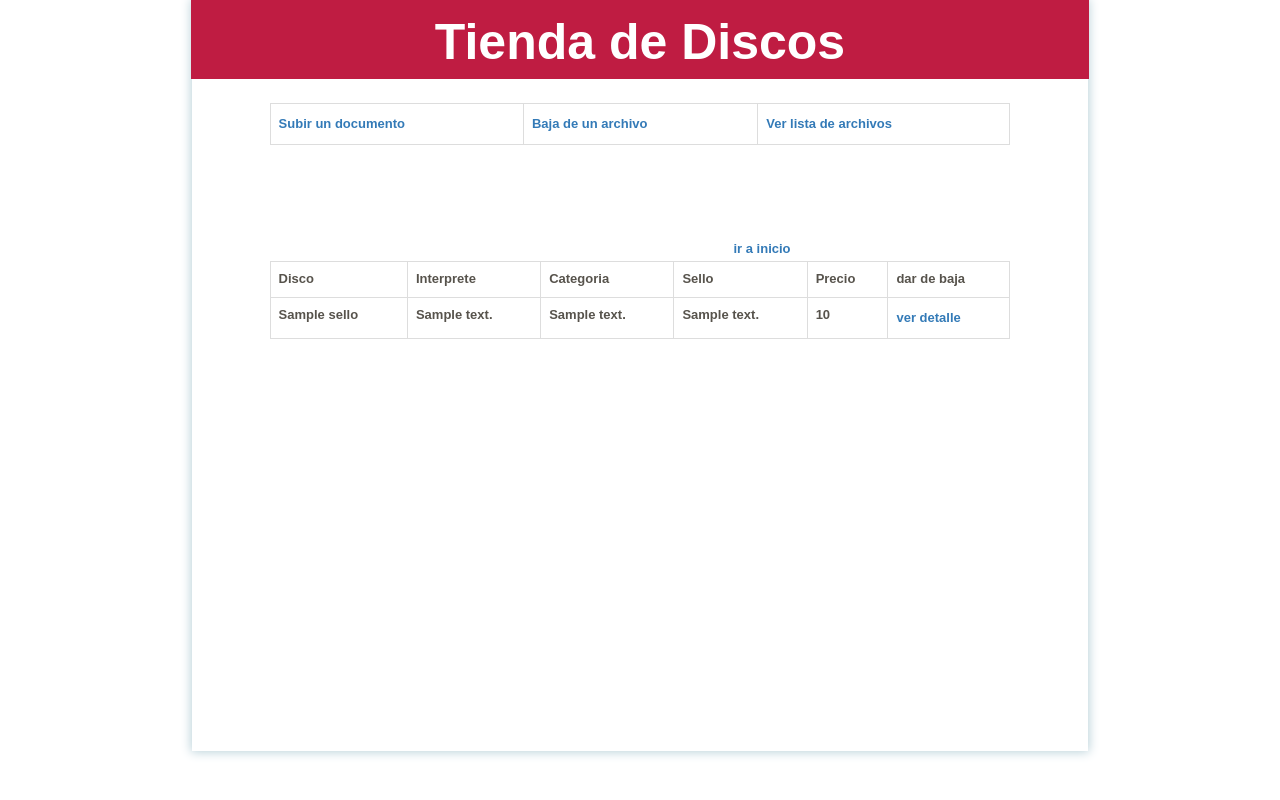
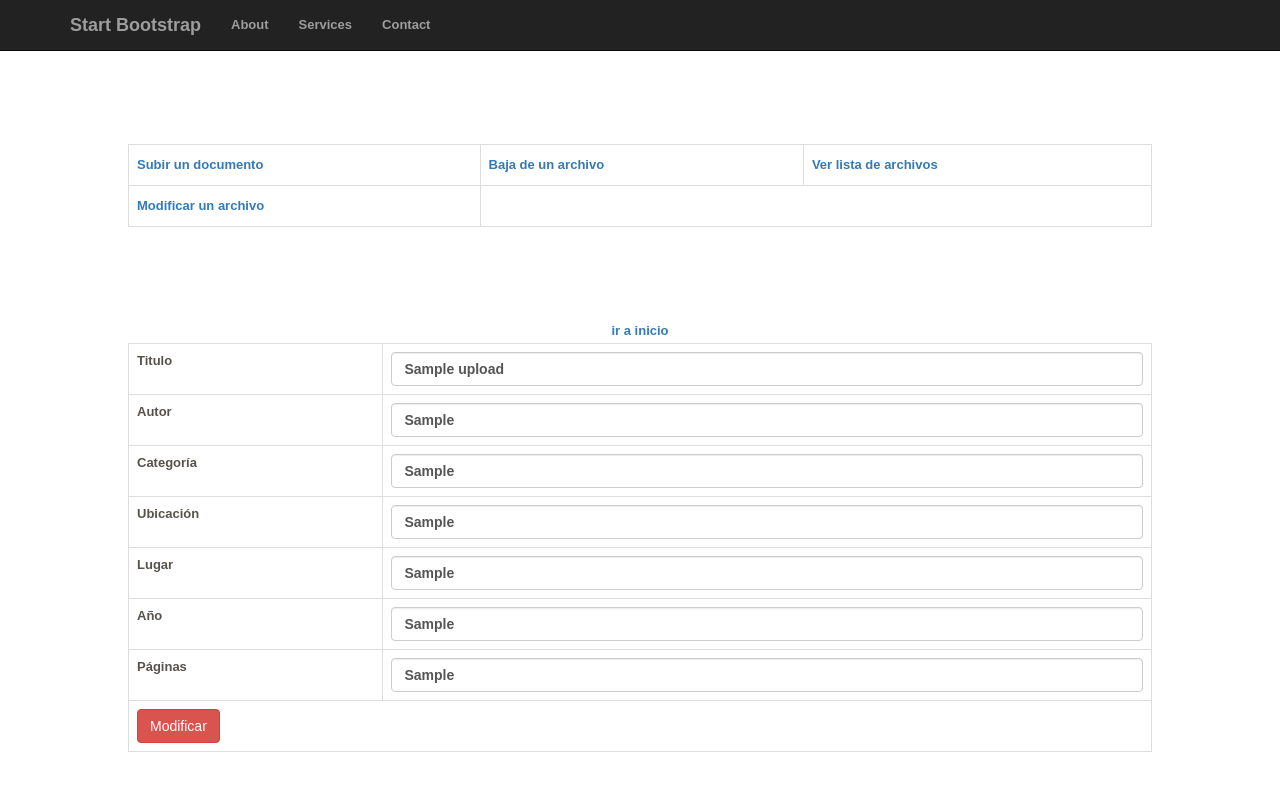
Before and after one commit to FedeGuastadisegni/ProyectoAAA, a PHP site: page /disco_mod.php?id=1 in a window 1280 px wide; the page is wider, and only the part inside the window is pictured. Run offline with PHP 8.4, Linux system fonts and the light colour scheme; tables that the repository leaves empty or names only in its code hold one stand-in row (values such as "Sample post"); data that the repository does not hold is empty.

Commit message:
1.2 - Modulo de modificacion terminado

```diff
--- a/disco_mod.php
+++ b/disco_mod.php
@@ -7,14 +7,39 @@
 </head>
 <body>
      <body>
-     <div id="wrapper" align="center">
-     <div id="content" class="row">
-          <section>
-               <a style="text-decoration:none;" href="index.php">
-                    <div id="cabeceraB" class="header">Tienda de Discos</div>
-                </a>
-          </section><br>
-          <?php
+			 <nav class="navbar navbar-inverse navbar-fixed-top" role="navigation">
+		         <div class="container">
+		             <!-- Brand and toggle get grouped for better mobile display -->
+		             <div class="navbar-header">
+		                 <button type="button" class="navbar-toggle" data-toggle="collapse" data-target="#bs-example-navbar-collapse-1">
+		                     <span class="sr-only">Toggle navigation</span>
+		                     <span class="icon-bar"></span>
+		                     <span class="icon-bar"></span>
+		                     <span class="icon-bar"></span>
+		                 </button>
+		                 <a class="navbar-brand" href="#">Start Bootstrap</a>
+		             </div>
+		             <!-- Collect the nav links, forms, and other content for toggling -->
+		             <div class="collapse navbar-collapse" id="bs-example-navbar-collapse-1">
+		                 <ul class="nav navbar-nav">
+		                     <li>
+		                         <a href="#">About</a>
+		                     </li>
+		                     <li>
+		                         <a href="#">Services</a>
+		                     </li>
+		                     <li>
+		                         <a href="#">Contact</a>
+		                     </li>
+		                 </ul>
+		               </div>
+		             			<!-- /.navbar-collapse -->
+		             	</div>
+		             	<!-- /.container -->
+		             </nav>
+
+		           <br><br><br><br><br><br>
+<?php
 
 include 'menu.php';
 
@@ -22,121 +47,114 @@ $_GET = clean($_GET);
 $_POST = clean($_POST);
 
 if ($_POST[subgrabar]) {
-     if ($_POST[nombre]) {
-          $sql = "update disco set";
-          $sql .= " nom_d = '".$_POST[nombre]."', ";
-          $sql .= " cod_i = ".$_POST[interprete].", ";
-          $sql .= " cant_d = ".$_POST[stock].", ";
-          $sql .= " cod_s = ".$_POST[sello].", ";
-          $sql .= " cod_cat = ".$_POST[categoria].", ";
-          $sql .= " precio_d = ".$_POST[precio];
-          $sql .= " where cod_d = ".$_POST[cod_d];
+     if ($_POST[titulo]) {
+          $sql = "update tbl_uploads set";
+          $sql .= " titulo = '".$_POST[titulo]."', ";
+          $sql .= " autor = '".$_POST[autor]."', ";
+          $sql .= " categoria = '".$_POST[categoria]."', ";
+          $sql .= " ubicacion = '".$_POST[ubicacion]."', ";
+          $sql .= " lugar = '".$_POST[lugar]."', ";
+          $sql .= " ano = '".$_POST[ano]."', ";
+					$sql .= " pagina = '".$_POST[pagina]."'";
+          $sql .= " where id = ".$_POST[id];
+
+					//echo $sql;
 
           $res = mysql_query($sql);
+					if ( !empty( $error = mysql_error() ) )
+					{
+					    echo 'Mysql error '. $error ."<br />\n";
+					}
      }
 
-     $_GET[cod_d]=$_POST[cod_d];
+     $_GET[id]=$_POST[id];
 }
 
-if ($_GET[cod_d]) {
+if ($_GET[id]) {
 
-     $sql_d  = " select * from disco, categoria, interprete, sello";
-     $sql_d .= " where disco.cod_cat = categoria.cod_cat";
-     $sql_d .= " and disco.cod_i = interprete.cod_i";
-     $sql_d .= " and disco.cod_s = sello.cod_s";
-     $sql_d .= " and disco.cod_d = ".$_GET[cod_d];
-     $sql_d .= " order by fec_d desc";
+     $sql_d  = " select * from tbl_uploads";
+     $sql_d .= " where id = ".$_GET[id];
+     $sql_d .= " order by titulo desc";
 
      $res_d = mysql_query($sql_d);
      $row_d = mysql_fetch_array($res_d);
 
      echo '<form method=POST action="?">';
 
-     $res = mysql_query("select * from interprete order by desc_i asc");
+     $res = mysql_query("select * from tbl_uploads order by titulo asc");
      while ($row = mysql_fetch_array($res))  {
-          if ($row[cod_i]==$row_d[cod_i])
-               $select1 .= "<option selected value=$row[cod_i]>$row[desc_i]</option>";
+          if ($row[id]==$row_d[id])
+               $select1 .= "<option selected value=$row[id]>$row[id]</option>";
           else
-               $select1 .= "<option value=$row[cod_i]>$row[desc_i]</option>";
+               $select1 .= "<option value=$row[id]>$row[id]</option>";
      }
 
-     $res = mysql_query("select * from categoria order by desc_cat asc");
-     while ($row = mysql_fetch_array($res))  {
-          if ($row[cod_cat]==$row_d[cod_cat])
-               $select2 .= "<option selected value=$row[cod_cat]>$row[desc_cat]</option>";
-          else
-               $select2 .= "<option value=$row[cod_cat]>$row[desc_cat]</option>";
-     }
 
-     $res = mysql_query("select * from sello order by desc_s asc");
-     while ($row = mysql_fetch_array($res))  {
-          if ($row[cod_cat]==$row_d[cod_cat])
-               $select3 .= "<option selected value=$row[cod_s]>$row[desc_s]</option>";
-          else
-               $select3 .= "<option value=$row[cod_s]>$row[desc_s]</option>";
-     }
 
      echo '<table class="table table-bordered" style="width: 80%;">';
      echo '<tr>';
-     echo '<td>Nombre</td><td><input type=text name=nombre value="'.$row_d[nom_d].'"></td>';
+     echo '<td>Titulo</td><td><input type=text class="form-control" name=titulo value="'.$row_d[titulo].'"></td>';
      echo '</tr>';
      echo '<tr>';
-     echo '<td>Stock inicial</td><td><input type=text name=stock value="'.$row_d[cant_d].'"></td>';
+     echo '<td>Autor</td><td><input type=text class="form-control" name=autor value="'.$row_d[autor].'"></td>';
      echo '</tr>';
      echo '<tr>';
-     echo '<td>Precio</td><td><input type=text name=precio value="'.$row_d[precio_d].'"></td>';
+     echo '<td>Categoría</td><td><input type=text class="form-control" name=categoria value="'.$row_d[categoria].'"></td>';
      echo '</tr>';
      echo '<tr>';
-     echo '<td>Categoria</td><td><select name=categoria>'.$select2.'</select></td>';
+     echo '<td>Ubicación</td><td><input type=text class="form-control" name=ubicacion value="'.$row_d[ubicacion].'"></td>';
      echo '</tr>';
      echo '<tr>';
-     echo '<td>Interprete</td><td><select name=interprete>'.$select1.'</select></td>';
+     echo '<td>Lugar</td><td><input type=text class="form-control" name=lugar value="'.$row_d[lugar].'"></td>';
      echo '</tr>';
      echo '<tr>';
-     echo '<td>Sello</td><td><select name=sello>'.$select3.'</select></td>';
+     echo '<td>Año</td><td><input type=text class="form-control" name=ano value="'.$row_d[ano].'"></td>';
+     echo '</tr>';
+		 echo '<tr>';
+     echo '<td>Páginas</td><td><input type=text class="form-control" name=pagina value="'.$row_d[pagina].'"></td>';
      echo '</tr>';
      echo '<tr>';
-     echo '<td colspan="2"><input class="btn btn-primary" value=Modificar type="submit" name="subgrabar"></td>';
+     echo '<td colspan="2"><input class="btn btn-danger" value=Modificar type="submit" name="subgrabar"></td>';
      echo '</tr>';
      echo '</table>';
 
-     echo '<input type=hidden name=cod_d value='.$row_d[cod_d].'>';
+     echo '<input type=hidden name=id value='.$row_d[id].'>';
 
      echo '</form>';
 } else    {
-     $sql  = " select * from disco, categoria, interprete, sello";
-     $sql .= " where disco.cod_cat = categoria.cod_cat";
-     $sql .= " and disco.cod_i = interprete.cod_i";
-     $sql .= " and disco.cod_s = sello.cod_s";
-     $sql .= " order by fec_d desc";
+     $sql  = " select * from tbl_uploads";
+     $sql .= " order by titulo desc";
 
      $res = mysql_query($sql);
 
      if (mysql_num_rows($res)>0)    {
           echo '<table class="table table-bordered" style="width: 80%;">';
           echo '<tr>';
-          echo '<td>Disco</td>';
-          echo '<td>Interprete</td>';
-          echo '<td>Categoria</td>';
-          echo '<td>Sello</td>';
-          echo '<td>Precio</td>';
-          echo '<td>dar de baja</td>';
+          echo '<td>Titulo</td>';
+          echo '<td>Autor</td>';
+          echo '<td>Categoría</td>';
+          echo '<td>Ubicacion</td>';
+          echo '<td>Lugar</td>';
+          echo '<td>Año</td>';
+					echo '<td>Cant. Páginas</td>';
           echo '</tr>';
 
           while ($row = mysql_fetch_array($res))  {
                echo '<tr>';
-               echo '<td>'.$row[nom_d].'</td>';
-               echo '<td>'.$row[desc_i].'</td>';
-               echo '<td>'.$row[desc_cat].'</td>';
-               echo '<td>'.$row[desc_s].'</td>';
-               echo '<td>'.$row[precio_d].'</td>';
-               echo '<td><a href="disco_mod.php?cod_d='.$row[cod_d].'">ver detalle</a></td>';
+               echo '<td>'.$row[titulo].'</td>';
+               echo '<td>'.$row[autor].'</td>';
+               echo '<td>'.$row[categoria].'</td>';
+               echo '<td>'.$row[ubicacion].'</td>';
+               echo '<td>'.$row[lugar].'</td>';
+							 echo '<td>'.$row[ano].'</td>';
+							 echo '<td>'.$row[pagina].'</td>';
+               echo '<td><a href="disco_mod.php?id='.$row[id].'">Modificar</a></td>';
                echo '</tr>';
           }
 
           echo '<table>';
      } else                          {
-          echo 'No se encontraron discos';
+          echo '<p class="text-center">No se encontraron archivos!</p>';
      }
 }
 
--- a/interprete_baja.php
+++ b/interprete_baja.php
@@ -84,7 +84,7 @@ if (mysql_num_rows($res))    {
      echo '</table>';
      echo '</form>';
 } else                          {
-     echo 'No se encontraron interpretes';
+     echo '<p class="text-center">No se encontraron archivos!</p>';
 }
 
 ?>
--- a/menu.php
+++ b/menu.php
@@ -6,6 +6,11 @@ echo '<td><a href="interprete_alta.php">Subir un documento</a></td>';
 echo '<td><a href="interprete_baja.php">Baja de un archivo</a></td>';
 echo '<td><a href="interprete_mod.php">Ver lista de archivos</a></td>';
 echo '</tr>';
+
+echo '<tr>';
+echo '<td><a href="disco_mod.php">Modificar un archivo</a></td>';
+echo '</tr>';
+
 echo '</table><br><br>';
 echo '<div class="container">';
 echo '<div class="row">';
--- a/styles.css
+++ b/styles.css
@@ -135,3 +135,7 @@ width: 250px
   padding: 15px;
   width: auto;
 }
+
+.a{
+  color: #1CA154;
+}
```
Also changed, not shown: 1 other file.
